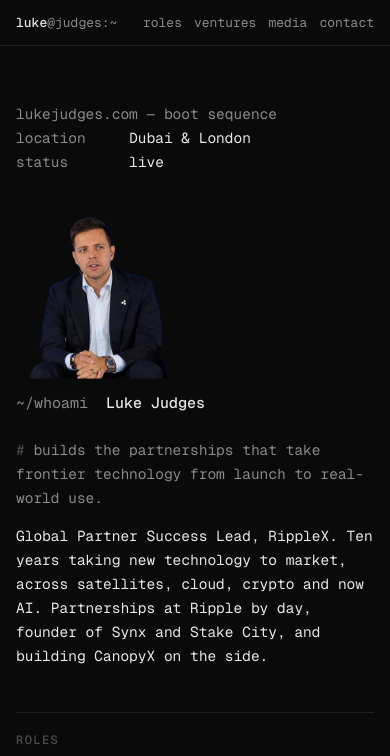
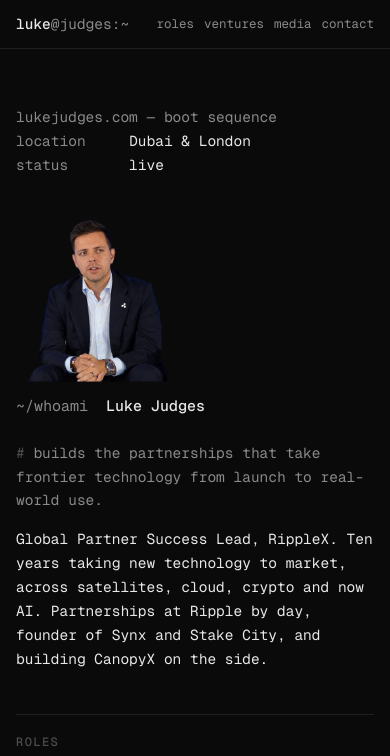
Before and after one commit to LJ-XRPL/personal-website, a plain HTML site: page index.html in a window 390 px wide. Shown: the top 756 px of the page. Drawn offline with nearby package versions, Linux system fonts and the light colour scheme.

Commit message:
site: keep the logo at its normal size on phones
The phone fix shrinks the nav links instead of luke@judges:~.

```diff
--- a/index.html
+++ b/index.html
@@ -92,8 +92,8 @@
   .run-log .t { display: inline-block; width: 10ch; color: var(--faint); }
   .run-top > span, .run-foot > * { white-space: nowrap; }
   @media (max-width: 560px) {
-    header.bar { padding: 12px 16px; gap: 10px; font-size: 13px; }
-    nav { gap: 12px; }
+    header.bar { padding: 12px 16px; gap: 10px; }
+    nav { gap: 10px; font-size: 12.5px; }
     .screen { padding: 0 16px 64px; }
     .run-log .t { width: 8ch; }
   }
```
